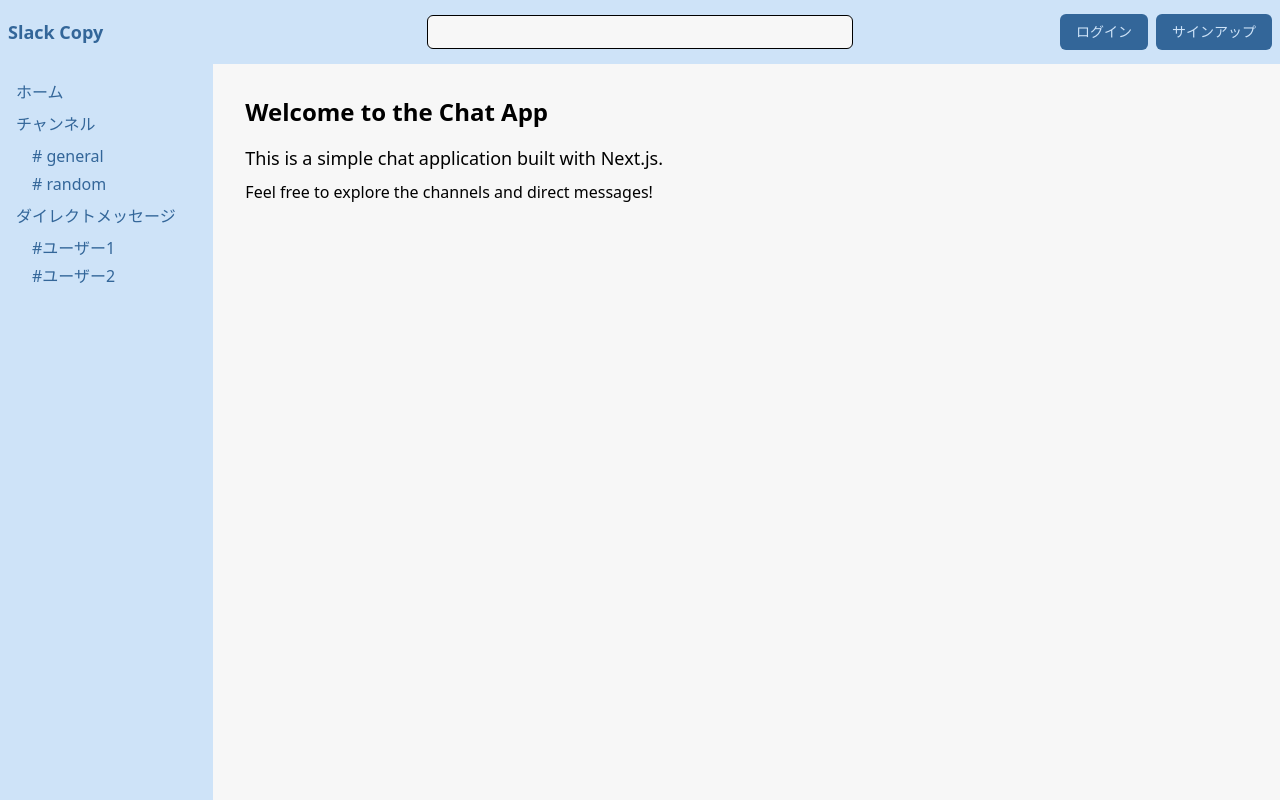
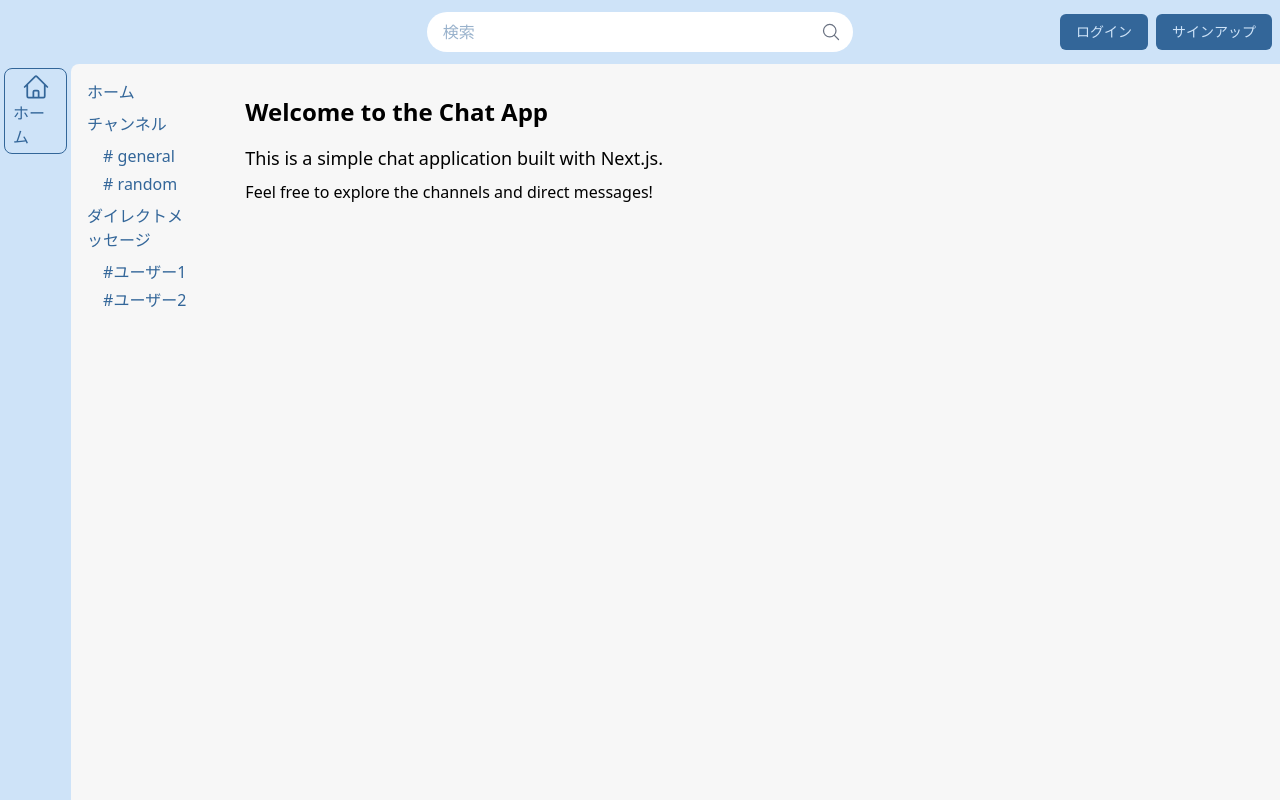
Before and after one commit to onodera1215/nextjs15-chat, a Next.js app in the folder frontend/app/: page / in a window 1280 px wide. Built offline with nearby package versions, Linux system fonts and the light colour scheme.

Commit message:
uiのベースが出来てきた。コンポーネント化はしていない状態。

```diff
--- a/frontend/app/app/globals.css
+++ b/frontend/app/app/globals.css
@@ -3,6 +3,7 @@
 /* Light theme */
 :root {
   --color-background: #f7f7f7;
+  --color-background-light: #fff;
   --color-surface: #cee3f8;
   --color-secondary: #b3cce6;
   --color-danger: #ff3000;
@@ -21,6 +22,7 @@
 /* Dark theme */
 .dark {
   --color-background: #1a1a1a;
+  --color-background-light: #2a2a2a;
   --color-surface: #2a2a2a;
   --color-secondary: #3a3a3a;
   --color-danger: #ff3000;
@@ -38,6 +40,7 @@
 
 @theme {
   --color-background: var(--color-background);
+  --color-background-light: var(--color-background-light);
   --color-surface: var(--color-surface);
   --color-secondary: var(--color-secondary);
   --color-danger: var(--color-danger);
--- a/frontend/app/app/layout.tsx
+++ b/frontend/app/app/layout.tsx
@@ -33,7 +33,7 @@ export default function RootLayout({
       <body
         className={`${geistSans.variable} ${geistMono.variable} antialiased`}
       >
-        <main className="grid grid-rows-[10vh_1fr] md:grid-rows-[8vh_1fr] h-screen">
+        <main className="grid grid-rows-[8vh_1fr] md:grid-rows-[8vh_1fr] h-screen">
           <Header title="Slack Copy" />
           <div className="grid grid-cols-12">
             <div className="col-span-2 max-md:block bg-surface">
--- a/frontend/app/components/molecules/Header.tsx
+++ b/frontend/app/components/molecules/Header.tsx
@@ -1,15 +1,25 @@
 "use client";
 
-interface Props {
-    title: string;
-}
-export default function Header({ title }: Props) {
+import { MagnifyingGlassIcon } from "@heroicons/react/24/outline";
+
+export default function Header() {
     return <header className="bg-surface grid grid-cols-12">
-        <div className="flex items-center col-span-4">
-            <h1 className="text-lg font-bold text-primary ml-2">{title}</h1>
+        <div className=" col-span-4">
         </div>
         <div className="flex items-center col-span-4">
-            <input type="text" className="border bg-background rounded-md w-full mx-auto px-2 py-1" name="keyword" />
+            <div className="relative w-full max-w-md">
+                <input
+                    type="text"
+                    placeholder="検索"
+                    className="w-full pl-4 pr-10 py-2 rounded-full text-primary  focus:outline-none focus:ring-2 focus:ring-blue-400 bg-white transition"
+                />
+                <button
+                    className="absolute inset-y-0 right-0 flex items-center pr-3 text-gray-500 hover:text-gray-700"
+                >
+                    <MagnifyingGlassIcon className="h-5 w-5" />
+                </button>
+            </div>
+
         </div>
         <div className="flex items-center col-span-4 justify-end mr-2">
             <button className="text-sm bg-primary text-primary-light px-4 py-2 rounded-md">ログイン</button>
--- a/frontend/app/components/molecules/Sidebar.tsx
+++ b/frontend/app/components/molecules/Sidebar.tsx
@@ -1,9 +1,27 @@
+import { HomeIcon } from "@heroicons/react/24/outline";
 import Link from "next/link";
 
 export default function Sidebar() {
     return (
-        <aside className="bg-surface h-full p-4">
-            <nav>
+        <aside className="bg-surface h-full">
+            <div className="grid grid-cols-6 mb-4 h-full">
+                <nav className="col-span-2">
+
+
+                    <div className="flex flex-col">
+                        <div className="flex items-center justify-center w-full">
+                            <Link
+                                href="#"
+                                className="text-primary m-1 rounded-[0.5rem] border border-surface-500 hover:bg-secondary transform transition-transform duration-200 hover:scale-110 flex flex-col items-center px-2 py-1"
+                            >
+                                <HomeIcon className="h-7 w-7 mb-[0.5]" />
+                                <p>ホーム</p>
+                            </Link>
+                        </div>
+                    </div>
+
+                </nav>
+                <nav className="col-span-4 bg-background h-full rounded-tl-lg p-4">
                     <ul className="space-y-2">
                         <li>
                             <Link href="#" className="text-primary hover:none">ホーム</Link>
@@ -36,6 +54,8 @@ export default function Sidebar() {
                         </li>
                     </ul>
                 </nav>
+
+            </div>
         </aside>
     );
 }
--- a/frontend/app/package.json
+++ b/frontend/app/package.json
@@ -9,6 +9,7 @@
     "lint": "next lint"
   },
   "dependencies": {
+    "@heroicons/react": "^2.2.0",
     "class-variance-authority": "^0.7.1",
     "clsx": "^2.1.1",
     "lucide-react": "^0.534.0",
--- /dev/null
+++ b/frontend/app/tailwind.config.ts
@@ -0,0 +1,26 @@
+import type { Config } from "tailwindcss";
+
+const config: Config = {
+  content: ["./app/**/*.{js,ts,jsx,tsx}", "./components/**/*.{js,ts,jsx,tsx}"],
+  theme: {
+    extend: {
+      fontFamily: {
+        sans: ["Inter", "ui-sans-serif", "system-ui", "sans-serif"],
+      },
+      colors: {
+        background: "oklch(var(--color-background) / <alpha-value>)",
+        surface: "oklch(var(--color-surface) / <alpha-value>)",
+        secondary: "oklch(var(--color-secondary) / <alpha-value>)",
+        danger: "oklch(var(--color-danger) / <alpha-value>)",
+        accent: "oklch(var(--color-accent) / <alpha-value>)",
+        "text-primary": "oklch(var(--color-text-primary) / <alpha-value>)",
+        "text-secondary": "oklch(var(--color-text-secondary) / <alpha-value>)",
+        warning: "oklch(var(--color-warning) / <alpha-value>)",
+        "primary-light": "oklch(var(--color-primary-light) / <alpha-value>)",
+        primary: "oklch(var(--color-primary) / <alpha-value>)",
+      },
+    },
+  },
+  plugins: [],
+};
+export default config;
```
Also changed, not shown: 1 other file (tests, documents, lock files or other folders). Lines whose indentation alone changed are shown as unchanged.
